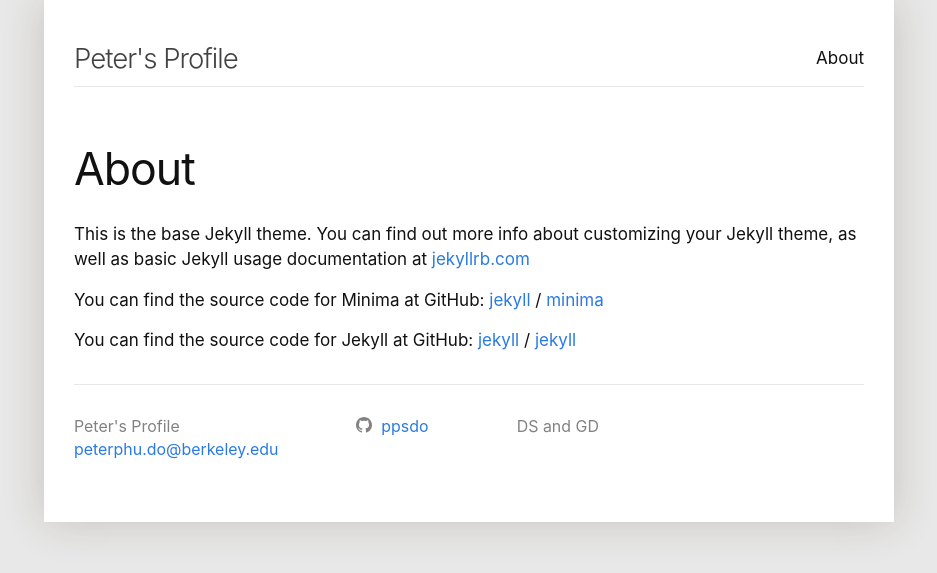
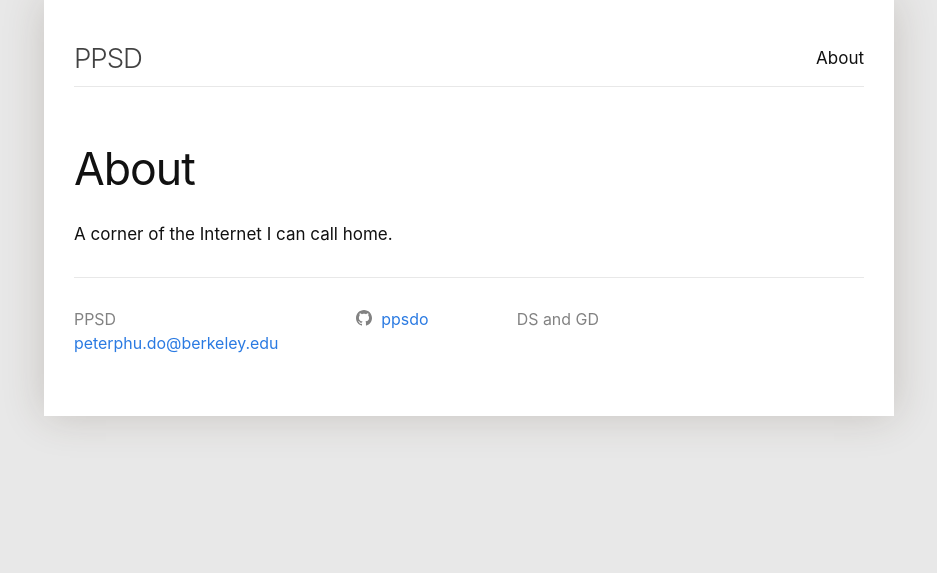
Before and after one commit to ppsdo/ppsdo.github.io, a Jekyll site: the page built from about.markdown, in a window 1280 px wide. Shown: the top 573 px of the page, without its empty margins (171-1108 px from the left). Built offline with Jekyll 4.4.1, drawn with Linux system fonts in a browser that asks for light colours.

```diff
--- a/_config.yml
+++ b/_config.yml
@@ -18,7 +18,7 @@
 # You can create any custom variable you would like, and they will be accessible
 # in the templates via {{ site.myvariable }}.
 
-title: Peter's Profile # TBD, not that catchy of a tile
+title: PPSD
 email: peterphu.do@berkeley.edu
 description: >- # this means to ignore newlines until "baseurl:"
   DS and GD
--- a/about.markdown
+++ b/about.markdown
@@ -4,15 +4,4 @@ title: About
 permalink: /about/
 ---
 
-This is the base Jekyll theme. You can find out more info about customizing your Jekyll theme, as well as basic Jekyll usage documentation at [jekyllrb.com](https://jekyllrb.com/)
-
-You can find the source code for Minima at GitHub:
-[jekyll][jekyll-organization] /
-[minima](https://github.com/jekyll/minima)
-
-You can find the source code for Jekyll at GitHub:
-[jekyll][jekyll-organization] /
-[jekyll](https://github.com/jekyll/jekyll)
-
-
-[jekyll-organization]: https://github.com/jekyll
+A corner of the Internet I can call home.
```
Also changed, not shown: _posts/2023-08-12-welcome-to-jekyll.markdown (deleted, +0 -29 lines).
